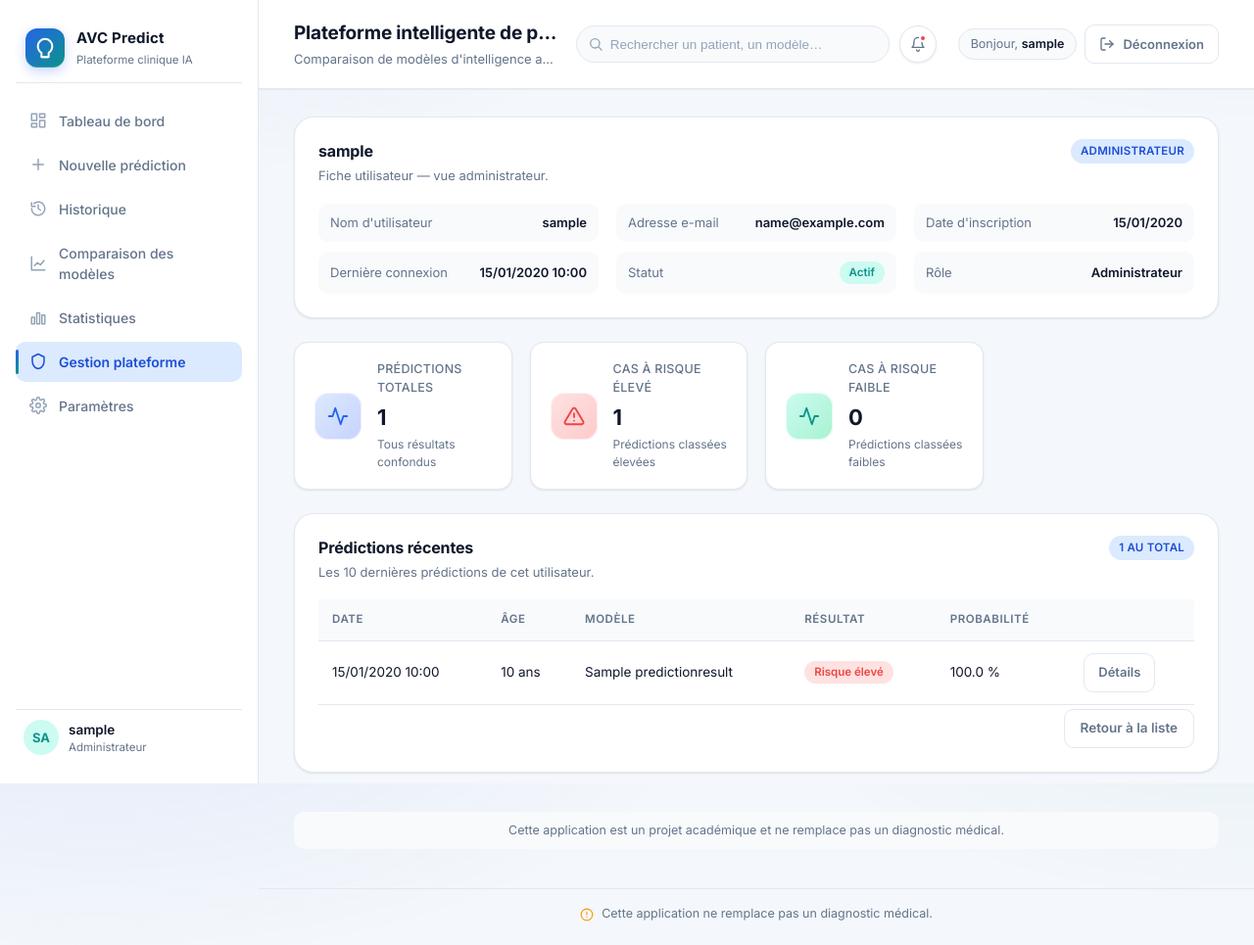
After one commit to abderahmane-code/avc-prediction-platform, a Django app: page /gestion/utilisateurs/1/ in a window 1280 px wide. The commit adds this page. Shown: the whole page at 98% size. Run offline with Django 5.2, Linux system fonts and the light colour scheme; a user stored in the database is signed in; tables that the repository leaves empty hold one stand-in row (values such as "Sample post").

Commit message:
feat(step16): platform management with roles and admin dashboard
- New 'management' app at /gestion/ (staff/superuser only, no destructive actions)
- Routes: /gestion/, /gestion/utilisateurs/[?filter=...], /gestion/utilisateurs/<id>/, /gestion/predictions/[?filter=...]
- staff_required decorator -> 403 'Accès réservé aux administrateurs.' for normal users
- Sidebar: 'Gestion plateforme' shown only for staff/superusers, with active state
- /parametres/: account_type unified to 'Administrateur' for staff/superuser, 'Utilisateur' otherwise
- README §10bis Gestion de la plateforme + role table + createsuperuser hint

Co-Authored-By: 24018 <24018@supnum.mr>

```diff
--- a/avc_prediction_platform/settings.py
+++ b/avc_prediction_platform/settings.py
@@ -48,6 +48,7 @@ INSTALLED_APPS = [
     "dashboard",
     "prediction",
     "ai_models",
+    "management",
 ]
 
 MIDDLEWARE = [
--- a/avc_prediction_platform/urls.py
+++ b/avc_prediction_platform/urls.py
@@ -20,4 +20,6 @@ urlpatterns = [
     # Sidebar shells: user statistics + profile/settings (login-protected).
     path("statistiques/", dashboard_views.statistics, name="statistics"),
     path("parametres/", dashboard_views.settings_view, name="settings"),
+    # Step 16: platform management area (staff/superuser only).
+    path("gestion/", include("management.urls", namespace="management")),
 ]
--- a/dashboard/views.py
+++ b/dashboard/views.py
@@ -268,10 +268,8 @@ def settings_view(request):
     is honest about what it does).
     """
     user = request.user
-    if user.is_superuser:
+    if user.is_staff or user.is_superuser:
         account_type = "Administrateur"
-    elif user.is_staff:
-        account_type = "Membre du staff"
     else:
         account_type = "Utilisateur"
 
--- /dev/null
+++ b/management/apps.py
@@ -0,0 +1,6 @@
+from django.apps import AppConfig
+
+
+class ManagementConfig(AppConfig):
+    default_auto_field = 'django.db.models.BigAutoField'
+    name = 'management'
--- /dev/null
+++ b/management/templates/management/user_detail.html
@@ -0,0 +1,137 @@
+{% extends "base.html" %}
+{% load static %}
+
+{% block title %}{{ u.get_username }} · Gestion · AVC Predict{% endblock %}
+
+{% block content %}
+  <article class="card" aria-labelledby="udetail-title">
+    <header class="card__header">
+      <div>
+        <h2 id="udetail-title" class="card__title">{{ u.get_username }}</h2>
+        <p class="card__subtitle">Fiche utilisateur — vue administrateur.</p>
+      </div>
+      <span class="chip chip--blue">{{ account_type }}</span>
+    </header>
+
+    <dl class="patient-recap__grid">
+      <div>
+        <dt>Nom d'utilisateur</dt>
+        <dd>{{ u.get_username }}</dd>
+      </div>
+      <div>
+        <dt>Adresse e-mail</dt>
+        <dd>{% if u.email %}{{ u.email }}{% else %}—{% endif %}</dd>
+      </div>
+      <div>
+        <dt>Date d'inscription</dt>
+        <dd>{{ u.date_joined|date:"d/m/Y" }}</dd>
+      </div>
+      <div>
+        <dt>Dernière connexion</dt>
+        <dd>{% if u.last_login %}{{ u.last_login|date:"d/m/Y H:i" }}{% else %}—{% endif %}</dd>
+      </div>
+      <div>
+        <dt>Statut</dt>
+        <dd>
+          {% if u.is_active %}
+            <span class="badge badge--low">Actif</span>
+          {% else %}
+            <span class="badge badge--high">Inactif</span>
+          {% endif %}
+        </dd>
+      </div>
+      <div>
+        <dt>Rôle</dt>
+        <dd>{{ account_type }}</dd>
+      </div>
+    </dl>
+  </article>
+
+  <section class="stat-grid" aria-label="Statistiques de l'utilisateur">
+    <article class="stat-card stat-card--blue">
+      <div class="stat-card__icon" aria-hidden="true">
+        <svg viewBox="0 0 24 24" fill="none" stroke="currentColor" stroke-width="2" stroke-linecap="round" stroke-linejoin="round"><path d="M22 12h-4l-3 9L9 3l-3 9H2"/></svg>
+      </div>
+      <div class="stat-card__body">
+        <div class="stat-card__label">Prédictions totales</div>
+        <div class="stat-card__value">{{ total }}</div>
+        <div class="stat-card__delta">Tous résultats confondus</div>
+      </div>
+    </article>
+    <article class="stat-card stat-card--red">
+      <div class="stat-card__icon" aria-hidden="true">
+        <svg viewBox="0 0 24 24" fill="none" stroke="currentColor" stroke-width="2" stroke-linecap="round" stroke-linejoin="round"><path d="M10.3 3.86 1.82 18a2 2 0 0 0 1.71 3h16.94a2 2 0 0 0 1.71-3L13.71 3.86a2 2 0 0 0-3.42 0Z"/><path d="M12 9v4"/><path d="M12 17h.01"/></svg>
+      </div>
+      <div class="stat-card__body">
+        <div class="stat-card__label">Cas à risque élevé</div>
+        <div class="stat-card__value">{{ high }}</div>
+        <div class="stat-card__delta">Prédictions classées élevées</div>
+      </div>
+    </article>
+    <article class="stat-card stat-card--teal">
+      <div class="stat-card__icon" aria-hidden="true">
+        <svg viewBox="0 0 24 24" fill="none" stroke="currentColor" stroke-width="2" stroke-linecap="round" stroke-linejoin="round"><path d="M22 12h-4l-3 9L9 3l-3 9H2"/></svg>
+      </div>
+      <div class="stat-card__body">
+        <div class="stat-card__label">Cas à risque faible</div>
+        <div class="stat-card__value">{{ low }}</div>
+        <div class="stat-card__delta">Prédictions classées faibles</div>
+      </div>
+    </article>
+  </section>
+
+  <article class="card" aria-labelledby="udetail-recent-title">
+    <header class="card__header">
+      <div>
+        <h2 id="udetail-recent-title" class="card__title">Prédictions récentes</h2>
+        <p class="card__subtitle">Les 10 dernières prédictions de cet utilisateur.</p>
+      </div>
+      <span class="chip chip--blue">{{ total }} au total</span>
+    </header>
+
+    <div class="table-wrap">
+      <table class="models-table" aria-label="Prédictions récentes">
+        <thead>
+          <tr>
+            <th scope="col">Date</th>
+            <th scope="col">Âge</th>
+            <th scope="col">Modèle</th>
+            <th scope="col">Résultat</th>
+            <th scope="col">Probabilité</th>
+            <th scope="col"><span class="visually-hidden">Action</span></th>
+          </tr>
+        </thead>
+        <tbody>
+          {% for r in recent %}
+            <tr>
+              <td>{{ r.created_at|date:"d/m/Y H:i" }}</td>
+              <td>{{ r.age|floatformat:0 }} ans</td>
+              <td>{{ r.model_name }}</td>
+              <td>
+                {% if r.is_high %}
+                  <span class="badge badge--high">Risque élevé</span>
+                {% else %}
+                  <span class="badge badge--low">Risque faible</span>
+                {% endif %}
+              </td>
+              <td>{{ r.probability_pct|floatformat:1 }} %</td>
+              <td class="models-table__action">
+                <a href="{% url 'prediction:detail' r.id %}" class="btn btn--ghost btn--sm">Détails</a>
+              </td>
+            </tr>
+          {% empty %}
+            <tr>
+              <td colspan="6" class="models-table__empty">Aucune prédiction enregistrée pour cet utilisateur.</td>
+            </tr>
+          {% endfor %}
+        </tbody>
+      </table>
+    </div>
+
+    <div class="form-actions">
+      <a href="{% url 'management:users' %}" class="btn btn--ghost">Retour à la liste</a>
+    </div>
+  </article>
+
+  <p class="medical-disclaimer">Cette application est un projet académique et ne remplace pas un diagnostic médical.</p>
+{% endblock %}
--- /dev/null
+++ b/management/urls.py
@@ -0,0 +1,14 @@
+"""URL routes for the platform management area (staff-only)."""
+
+from django.urls import path
+
+from . import views
+
+app_name = "management"
+
+urlpatterns = [
+    path("", views.dashboard, name="dashboard"),
+    path("utilisateurs/", views.users_list, name="users"),
+    path("utilisateurs/<int:user_id>/", views.user_detail, name="user_detail"),
+    path("predictions/", views.predictions_list, name="predictions"),
+]
--- /dev/null
+++ b/management/views.py
@@ -0,0 +1,325 @@
+"""Platform management views (staff-only).
+
+These views give administrators a consultation/monitoring area at
+``/gestion/`` covering global stats, user management, and a global
+prediction list. They are *read-only* on purpose — no destructive actions
+(no delete, no password reset). Django admin remains available at
+``/admin/`` for advanced operations.
+"""
+
+from functools import wraps
+
+from django.contrib import messages
+from django.contrib.auth import get_user_model
+from django.contrib.auth.decorators import login_required
+from django.db.models import Avg, Count, Q
+from django.http import HttpResponseForbidden
+from django.shortcuts import get_object_or_404, render
+
+from ai_models.models import AIModelPerformance
+from prediction.models import PredictionResult
+
+
+User = get_user_model()
+
+
+def staff_required(view_func):
+    """Decorator: allow only staff/superusers; otherwise 403 with FR message.
+
+    Anonymous users are first bounced through ``@login_required``. Logged-in
+    normal users get a 403 page with the canonical French denial string so
+    the error is consistent across all admin routes.
+    """
+
+    @wraps(view_func)
+    @login_required
+    def _wrapped(request, *args, **kwargs):
+        user = request.user
+        if not (user.is_staff or user.is_superuser):
+            messages.error(request, "Accès réservé aux administrateurs.")
+            return HttpResponseForbidden(
+                render(
+                    request,
+                    "management/forbidden.html",
+                    {"page_title": "Accès refusé"},
+                ).content
+            )
+        return view_func(request, *args, **kwargs)
+
+    return _wrapped
+
+
+# --------------------------------------------------------------------------- #
+# /gestion/  — global platform dashboard
+# --------------------------------------------------------------------------- #
+
+
+@staff_required
+def dashboard(request):
+    total_users = User.objects.count()
+    total_predictions = PredictionResult.objects.count()
+    high = PredictionResult.objects.filter(prediction=True).count()
+    low = total_predictions - high
+
+    perfs_count = AIModelPerformance.objects.count()
+    best_perf = AIModelPerformance.objects.filter(is_best_model=True).first()
+    avg_precision = AIModelPerformance.objects.aggregate(v=Avg("precision"))["v"]
+
+    if total_predictions:
+        high_pct = high / total_predictions * 100
+        low_pct = low / total_predictions * 100
+    else:
+        high_pct = low_pct = 0.0
+
+    stats = [
+        {
+            "label": "Utilisateurs",
+            "value": f"{total_users}",
+            "delta": "Comptes enregistrés",
+            "icon": "users",
+            "accent": "blue",
+        },
+        {
+            "label": "Prédictions totales",
+            "value": f"{total_predictions:,}".replace(",", " "),
+            "delta": "Toutes prédictions confondues",
+            "icon": "activity",
+            "accent": "blue",
+        },
+        {
+            "label": "Cas à risque élevé",
+            "value": f"{high}",
+            "delta": (
+                f"{high_pct:.1f} % du total".replace(".", ",")
+                if total_predictions
+                else "Aucune donnée"
+            ),
+            "icon": "alert",
+            "accent": "red",
+        },
+        {
+            "label": "Cas à risque faible",
+            "value": f"{low}",
+            "delta": (
+                f"{low_pct:.1f} % du total".replace(".", ",")
+                if total_predictions
+                else "Aucune donnée"
+            ),
+            "icon": "activity",
+            "accent": "teal",
+        },
+        {
+            "label": "Modèles entraînés",
+            "value": f"{perfs_count}",
+            "delta": (
+                "Voir la comparaison"
+                if perfs_count
+                else "Lancer 'python manage.py train_ai_models'"
+            ),
+            "icon": "trophy",
+            "accent": "blue",
+        },
+        {
+            "label": "Meilleur modèle",
+            "value": best_perf.model_name if best_perf else "—",
+            "delta": (
+                f"F1 = {best_perf.f1_score:.3f}".replace(".", ",")
+                if best_perf
+                else "Aucun modèle entraîné"
+            ),
+            "icon": "trophy",
+            "accent": "teal",
+        },
+        {
+            "label": "Précision moyenne",
+            "value": (
+                f"{avg_precision * 100:.1f} %".replace(".", ",")
+                if avg_precision is not None
+                else "—"
+            ),
+            "delta": (
+                f"sur {perfs_count} modèle{'s' if perfs_count > 1 else ''}"
+                if perfs_count
+                else "Aucun modèle entraîné"
+            ),
+            "icon": "trophy",
+            "accent": "blue",
+        },
+        {
+            "label": "Rapports PDF",
+            "value": "Disponible",
+            "delta": "Disponible depuis les détails",
+            "icon": "activity",
+            "accent": "teal",
+        },
+    ]
+
+    context = {
+        "page_title": "Gestion de la plateforme",
+        "active_nav": "management",
+        "stats": stats,
+    }
+    return render(request, "management/dashboard.html", context)
+
+
+# --------------------------------------------------------------------------- #
+# /gestion/utilisateurs/  — user list with filters
+# --------------------------------------------------------------------------- #
+
+
+_USER_FILTERS = {
+    "all": "Tous les utilisateurs",
+    "staff": "Staff uniquement",
+    "users": "Utilisateurs normaux",
+    "active": "Actifs uniquement",
+}
+
+
+@staff_required
+def users_list(request):
+    selected = request.GET.get("filter", "all")
+    if selected not in _USER_FILTERS:
+        selected = "all"
+
+    qs = User.objects.all().annotate(
+        prediction_count=Count("prediction_results", distinct=True)
+    )
+    if selected == "staff":
+        qs = qs.filter(Q(is_staff=True) | Q(is_superuser=True))
+    elif selected == "users":
+        qs = qs.filter(is_staff=False, is_superuser=False)
+    elif selected == "active":
+        qs = qs.filter(is_active=True)
+
+    qs = qs.order_by("-date_joined")
+
+    rows = [
+        {
+            "id": u.pk,
+            "username": u.get_username(),
+            "email": u.email or "",
+            "date_joined": u.date_joined,
+            "last_login": u.last_login,
+            "is_staff": u.is_staff,
+            "is_superuser": u.is_superuser,
+            "is_active": u.is_active,
+            "prediction_count": u.prediction_count,
+        }
+        for u in qs
+    ]
+
+    filters = [
+        {"value": key, "label": label, "active": key == selected}
+        for key, label in _USER_FILTERS.items()
+    ]
+
+    context = {
+        "page_title": "Utilisateurs",
+        "active_nav": "management",
+        "users": rows,
+        "filters": filters,
+        "selected_filter": selected,
+        "total_count": len(rows),
+    }
+    return render(request, "management/users_list.html", context)
+
+
+# --------------------------------------------------------------------------- #
+# /gestion/utilisateurs/<id>/  — user detail
+# --------------------------------------------------------------------------- #
+
+
+@staff_required
+def user_detail(request, user_id: int):
+    user = get_object_or_404(User, pk=user_id)
+    preds = PredictionResult.objects.filter(user=user).select_related("patient_data")
+    total = preds.count()
+    high = preds.filter(prediction=True).count()
+    low = total - high
+
+    if user.is_superuser:
+        account_type = "Administrateur"
+    elif user.is_staff:
+        account_type = "Administrateur"
+    else:
+        account_type = "Utilisateur"
+
+    recent = []
+    for p in preds.order_by("-created_at")[:10]:
+        recent.append({
+            "id": p.pk,
+            "created_at": p.created_at,
+            "age": p.patient_data.age,
+            "is_high": bool(p.prediction),
+            "risk_label": p.risk_label,
+            "probability_pct": max(0.0, min(1.0, p.risk_probability)) * 100,
+            "model_name": p.model_name,
+        })
+
+    context = {
+        "page_title": user.get_username(),
+        "active_nav": "management",
+        "u": user,
+        "account_type": account_type,
+        "total": total,
+        "high": high,
+        "low": low,
+        "recent": recent,
+    }
+    return render(request, "management/user_detail.html", context)
+
+
+# --------------------------------------------------------------------------- #
+# /gestion/predictions/  — global predictions with filters
+# --------------------------------------------------------------------------- #
+
+
+_PRED_FILTERS = {
+    "all": "Toutes",
+    "high": "Risque élevé",
+    "low": "Risque faible",
+}
+
+
+@staff_required
+def predictions_list(request):
+    selected = request.GET.get("filter", "all")
+    if selected not in _PRED_FILTERS:
+        selected = "all"
+
+    qs = PredictionResult.objects.select_related("user", "patient_data")
+    if selected == "high":
+        qs = qs.filter(prediction=True)
+    elif selected == "low":
+        qs = qs.filter(prediction=False)
+
+    qs = qs.order_by("-created_at")[:200]
+
+    rows = [
+        {
+            "id": p.pk,
+            "created_at": p.created_at,
+            "username": p.user.get_username() if p.user else "—",
+            "age": p.patient_data.age,
+            "is_high": bool(p.prediction),
+            "risk_label": p.risk_label,
+            "probability_pct": max(0.0, min(1.0, p.risk_probability)) * 100,
+            "model_name": p.model_name,
+        }
+        for p in qs
+    ]
+
+    filters = [
+        {"value": key, "label": label, "active": key == selected}
+        for key, label in _PRED_FILTERS.items()
+    ]
+
+    context = {
+        "page_title": "Prédictions globales",
+        "active_nav": "management",
+        "rows": rows,
+        "filters": filters,
+        "selected_filter": selected,
+        "total_count": len(rows),
+    }
+    return render(request, "management/predictions_list.html", context)
--- a/templates/base.html
+++ b/templates/base.html
@@ -46,6 +46,12 @@
           <svg viewBox="0 0 24 24" fill="none" stroke="currentColor" stroke-width="2" stroke-linecap="round" stroke-linejoin="round"><rect x="3" y="12" width="4" height="9"/><rect x="10" y="6" width="4" height="15"/><rect x="17" y="9" width="4" height="12"/></svg>
           <span>Statistiques</span>
         </a>
+        {% if user.is_staff or user.is_superuser %}
+        <a href="{% url 'management:dashboard' %}" class="nav-item {% if active_nav == 'management' %}nav-item--active{% endif %}">
+          <svg viewBox="0 0 24 24" fill="none" stroke="currentColor" stroke-width="2" stroke-linecap="round" stroke-linejoin="round"><path d="M12 2 4 6v6c0 5 3.4 9.3 8 10 4.6-.7 8-5 8-10V6l-8-4Z"/></svg>
+          <span>Gestion plateforme</span>
+        </a>
+        {% endif %}
         <a href="{% url 'settings' %}" class="nav-item {% if active_nav == 'settings' %}nav-item--active{% endif %}">
           <svg viewBox="0 0 24 24" fill="none" stroke="currentColor" stroke-width="2" stroke-linecap="round" stroke-linejoin="round"><circle cx="12" cy="12" r="3"/><path d="M19.4 15a1.7 1.7 0 0 0 .3 1.8l.1.1a2 2 0 1 1-2.8 2.8l-.1-.1a1.7 1.7 0 0 0-1.8-.3 1.7 1.7 0 0 0-1 1.5V21a2 2 0 1 1-4 0v-.1a1.7 1.7 0 0 0-1-1.5 1.7 1.7 0 0 0-1.8.3l-.1.1a2 2 0 1 1-2.8-2.8l.1-.1a1.7 1.7 0 0 0 .3-1.8 1.7 1.7 0 0 0-1.5-1H3a2 2 0 1 1 0-4h.1a1.7 1.7 0 0 0 1.5-1 1.7 1.7 0 0 0-.3-1.8l-.1-.1a2 2 0 1 1 2.8-2.8l.1.1a1.7 1.7 0 0 0 1.8.3H9a1.7 1.7 0 0 0 1-1.5V3a2 2 0 1 1 4 0v.1a1.7 1.7 0 0 0 1 1.5 1.7 1.7 0 0 0 1.8-.3l.1-.1a2 2 0 1 1 2.8 2.8l-.1.1a1.7 1.7 0 0 0-.3 1.8V9a1.7 1.7 0 0 0 1.5 1H21a2 2 0 1 1 0 4h-.1a1.7 1.7 0 0 0-1.5 1Z"/></svg>
           <span>Paramètres</span>
```
Also changed, not shown: management/templates/management/dashboard.html (added, +57 -0 lines), management/templates/management/forbidden.html (added, +19 -0 lines), management/templates/management/predictions_list.html (added, +74 -0 lines), management/templates/management/users_list.html (added, +77 -0 lines), README.md, management/__init__.py (added).
